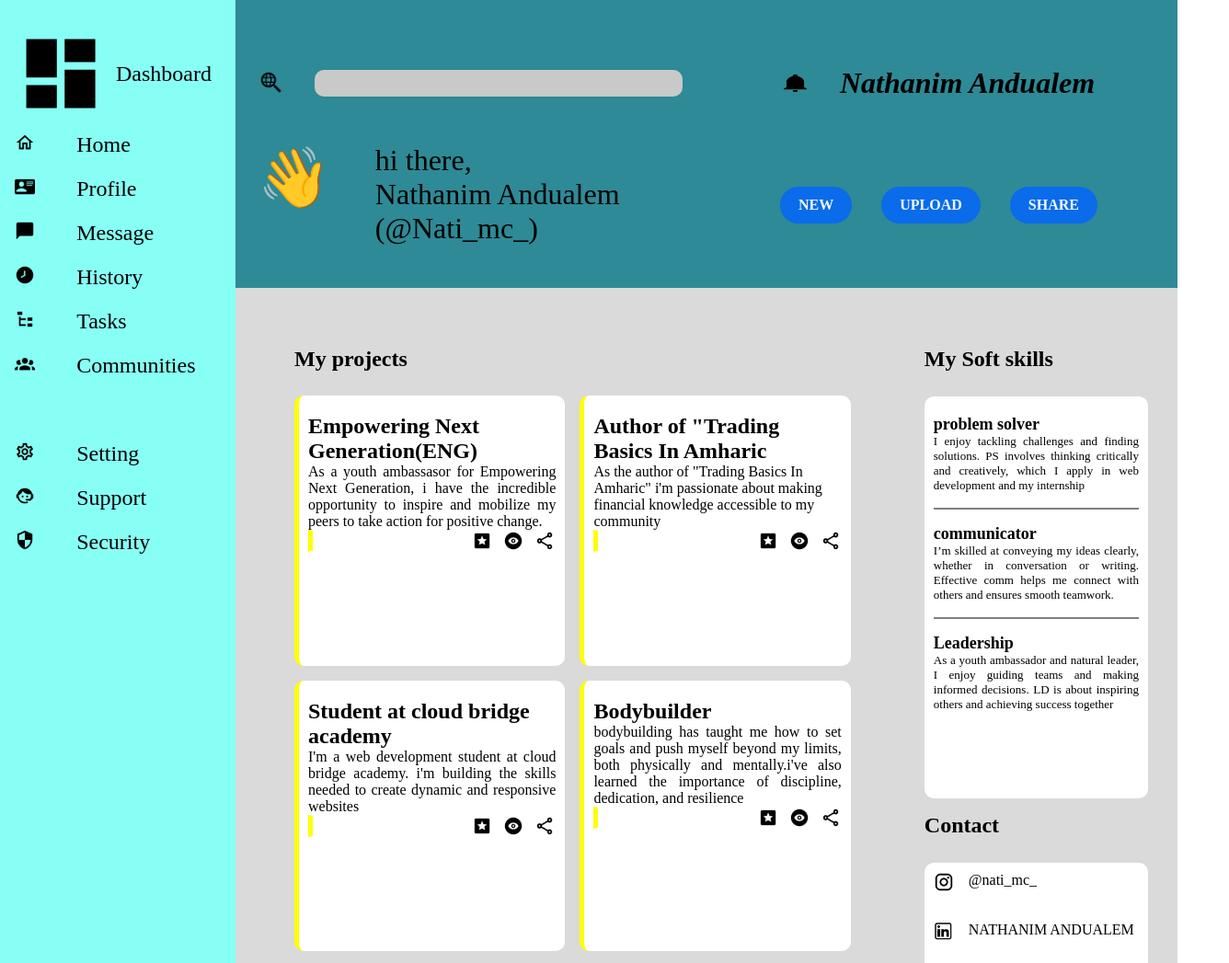
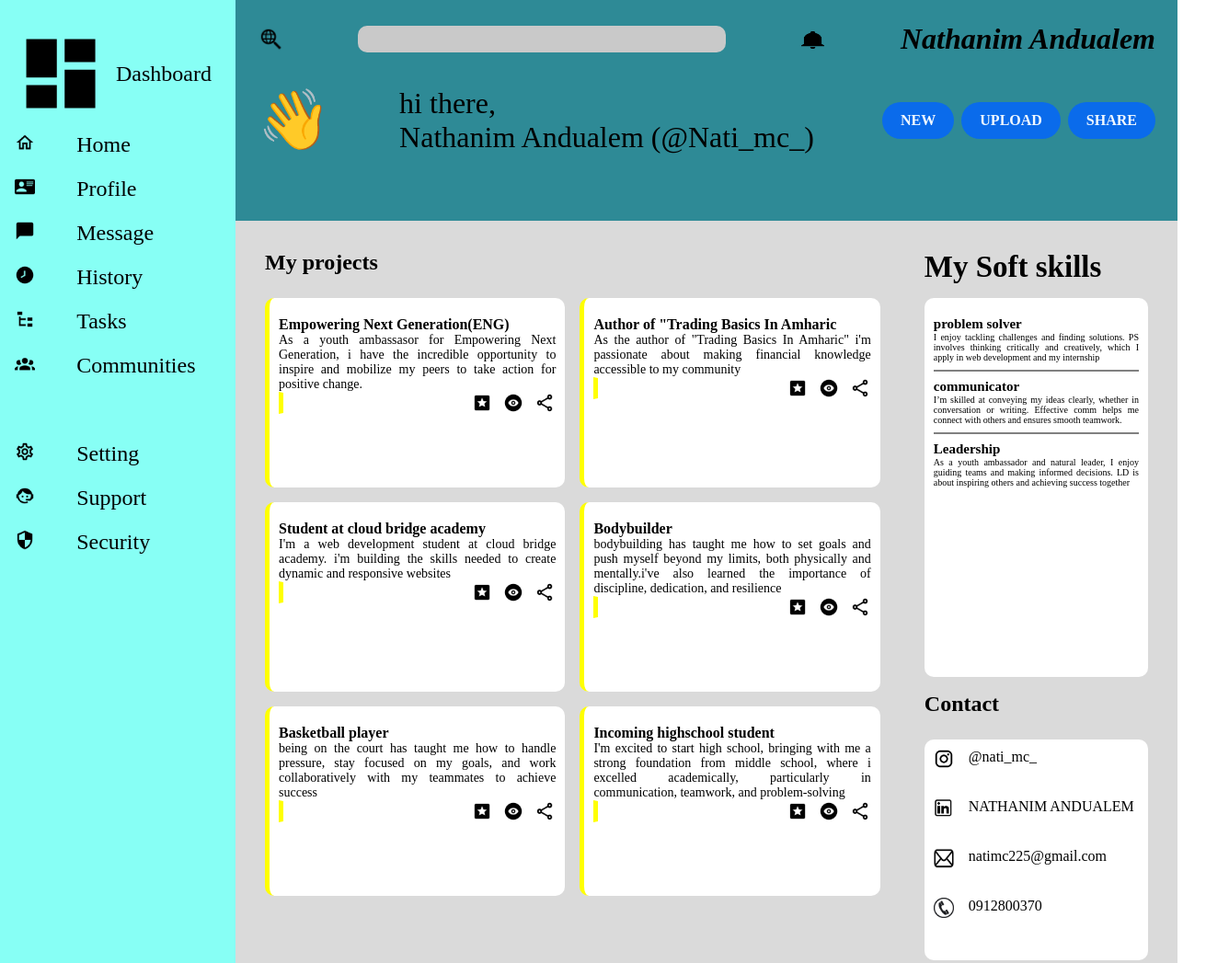
Before and after one commit to NATHANIM-REPO/project-admin-dashboard, a plain HTML site: page index.html in a window 1280 px wide. Shown: the top 1047 px of the page at 92% size, 1336 px wide, since content can reach past the window. Drawn offline with Linux system fonts and the light colour scheme.

Commit message:
changed the layout of the header from grid to flex

```diff
--- a/index.html
+++ b/index.html
@@ -15,22 +15,23 @@
                     <div class="searchbar">
 
                     </div>
-                </div>
-                <div class="sec2">
+
+
                     <img src="icon-and-img\bell.png" alt="bell-icon" width="33px" height="22px">
                     <p>Nathanim Andualem</p>
                 </div>
-                <div class="sec3">
+                <div class="sec2">
             <p class="emoji">&#128075</p>
             <div class="headertext">
             <p >hi there,</p>
             <p >Nathanim Andualem (@Nati_mc_)</p>
             </div>
-            </div>
-            <div class="sec4">
+
+            <div class="buttons">
                 <p>NEW</p>
                 <p>UPLOAD</p>
                 <p>SHARE</p>
+            </div>
             </div>
 
         </div>
--- a/style.css
+++ b/style.css
@@ -4,24 +4,25 @@
     margin: 0;
 }
 .container{
-    height: 170vh;
-    width: auto;
+    height: 150vh;
+    width: 100%;
     display: grid;
     grid-template-columns: 20% 80%;
-    grid-template-rows: 23% 77%;
+    grid-template-rows: 20% 80%;
 }
 .header{
     background-color: #2e8a96;
-    display: grid;
-    grid-template: 50% 50% / 50% 50%;
+    display: flex;
+    flex-direction: column;
+    row-gap: 2rem;
     padding: 1.5rem;
-    column-gap: 5rem;
+
 
 }
 .sec1{
     display: flex;
     gap: 2rem;
-    grid-area:  1 / 1 / 2 / 2 ;
+    justify-content: space-between;
     align-items: center;
 }
 .searchbar{
@@ -34,28 +35,28 @@
     display: flex;
     gap: 2rem;
     align-items: center;
+    justify-content: space-between;
 }
-.sec2 p{
+.sec1 p{
     font-size: 2rem;
     font-weight: bold;
     font-style: italic;
 }
-.sec3{
-    display: flex;
-    gap: 3rem;
-}
+
+
 .emoji{
     font-size: 4rem;
 }
 .headertext{
 font-size: 2rem;
 }
-.sec4{
+
+.buttons{
     display: flex;
-    column-gap: 2rem;
-    align-items: center;
+    justify-content: space-evenly;
+    gap: 0.5rem;
 }
-.sec4 p{
+.buttons p{
     display: flex;
     align-items: center;
     justify-content: center;
@@ -101,9 +102,9 @@ grid-template-columns: 70% 30%;
 }
 .content1{
     display: grid;
-    grid-template: 4% 32% 32% 32% / 50% 50% ;
+    grid-template: 4% 23% 23% 23% / 50% 50% ;
     gap: 1rem;
-    padding: 4rem;
+    padding: 2rem;
 }
 .content1 .projecttext{
     grid-area: 1 / 1 / 2 / 2;
@@ -118,10 +119,11 @@ grid-template-columns: 70% 30%;
 }
 .box1 .text1{
     font-weight: bold;
-    font-size: 24px;
+    font-size: 16px;
 }
 .box1 .text2{
     text-align: justify;
+    font-size: 14px;
 }
 .box2{
     grid-area: 2 / 2 / 3 / 3;
@@ -131,10 +133,11 @@ grid-template-columns: 70% 30%;
 }
 .box2 .text1{
     font-weight: bold;
-    font-size: 24px;
+    font-size: 16px;
 }
-.box1 .text2{
+.box2 .text2{
     text-align: justify;
+    font-size: 14px;
 }
 .box3{
     grid-area: 3 / 1  / 4 / 2;
@@ -144,10 +147,11 @@ grid-template-columns: 70% 30%;
 }
 .box3 .text1{
     font-weight: bold;
-    font-size: 24px;
+    font-size: 16px;
 }
 .box3 .text2{
     text-align: justify;
+    font-size: 14px;
 }
 .box4{
     grid-area: 3 / 2 / 4 / 3;
@@ -157,10 +161,11 @@ grid-template-columns: 70% 30%;
 }
 .box4 .text1{
     font-weight: bold;
-    font-size: 24px;
+    font-size: 16px;
 }
 .box4 .text2{
     text-align: justify;
+    font-size: 14px;
 }
 .box5{
     grid-area: 4 / 1 / 5 / 2;
@@ -170,10 +175,11 @@ grid-template-columns: 70% 30%;
 }
 .box5 .text1{
     font-weight: bold;
-    font-size: 24px;
+    font-size: 16px;
 }
 .box5 .text2{
     text-align: justify;
+    font-size: 14px;
 }
 .box6{
     grid-area: 4 / 2 / 5 / 3;
@@ -183,10 +189,11 @@ grid-template-columns: 70% 30%;
 }
 .box6 .text1{
     font-weight: bold;
-    font-size: 24px;
+    font-size: 16px;
 }
 .box6 .text2{
     text-align: justify;
+    font-size: 14px;
 }
 .content1 div{
     border-left: solid 5px yellow;
@@ -202,44 +209,44 @@ grid-template-columns: 70% 30%;
     grid-template-rows: 4% 46% 4% 46% ;
     gap: 1rem;
     padding: 2rem;
-    padding-top: 4rem;
+
 }
 .content2 .contenttext{
     grid-column:  1 / 2;
     grid-row: 1 / 2;
     font-weight: bold;
-    font-size: 24px;
+    font-size: 33px;
 }
 .section1 .text1{
     font-weight: bold;
-    font-size: 18px;
+    font-size: 15px;
 }
 .section1 .text2{
     text-align: justify;
-    font-size: 13px;
+    font-size: 10px;
 }
 .section2 .text1{
     font-weight: bold;
-    font-size: 18px;
+    font-size: 15px;
 }
 .section2 .text2{
     text-align: justify;
-    font-size: 13px;
+    font-size: 10px;
 }
 .section3 .text1{
     font-weight: bold;
-    font-size: 18px;
+    font-size: 15px;
 }
 .section3 .text2{
     text-align: justify;
-    font-size: 13px;
+    font-size: 10px;
 }
 .content2box1{
     background-color: white;
     border-radius: 10px;
     padding: 20px 10px 10px;
     display: flex;
-    gap: 1rem;
+    gap: 0.5rem;
     flex-direction: column;
 
 }
```
